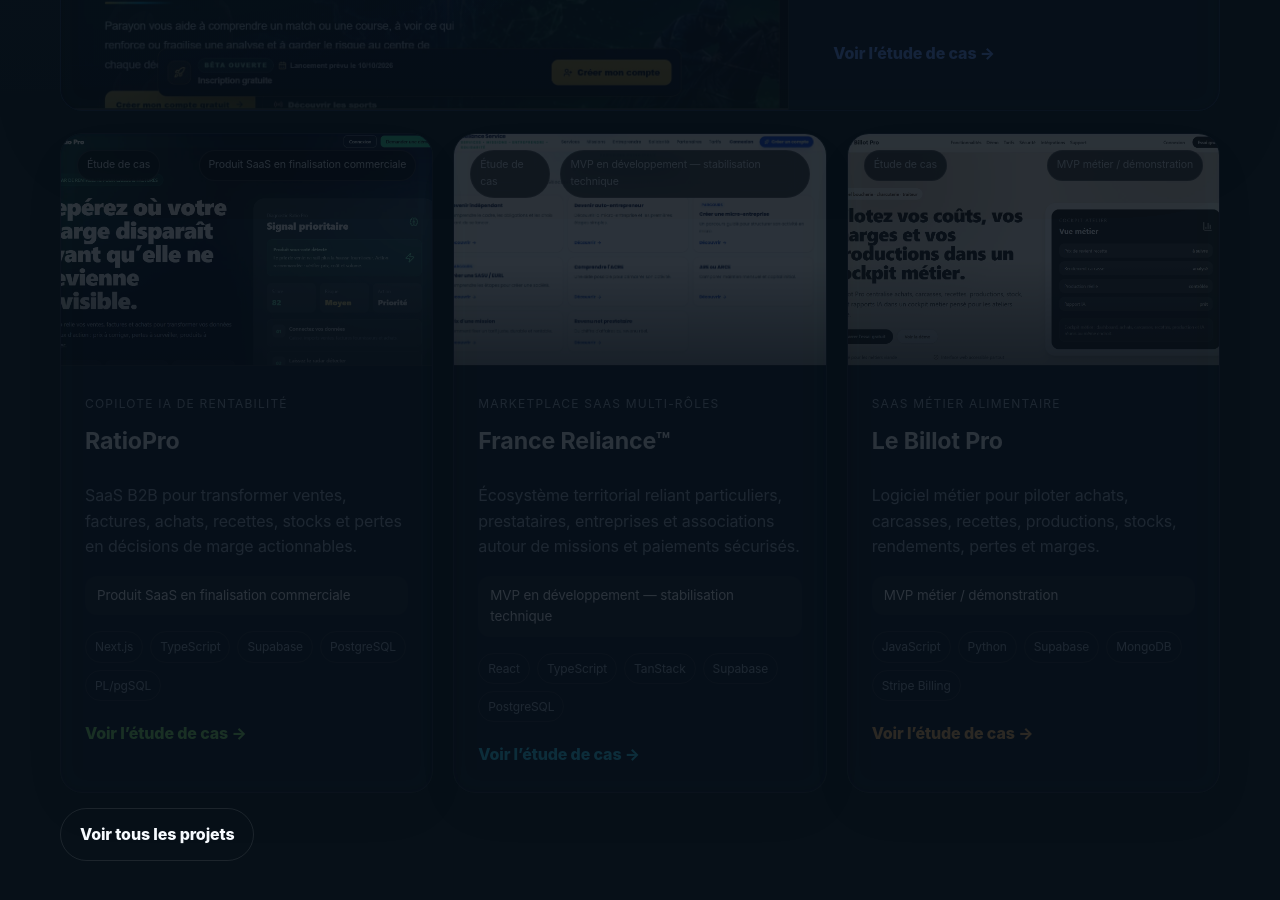
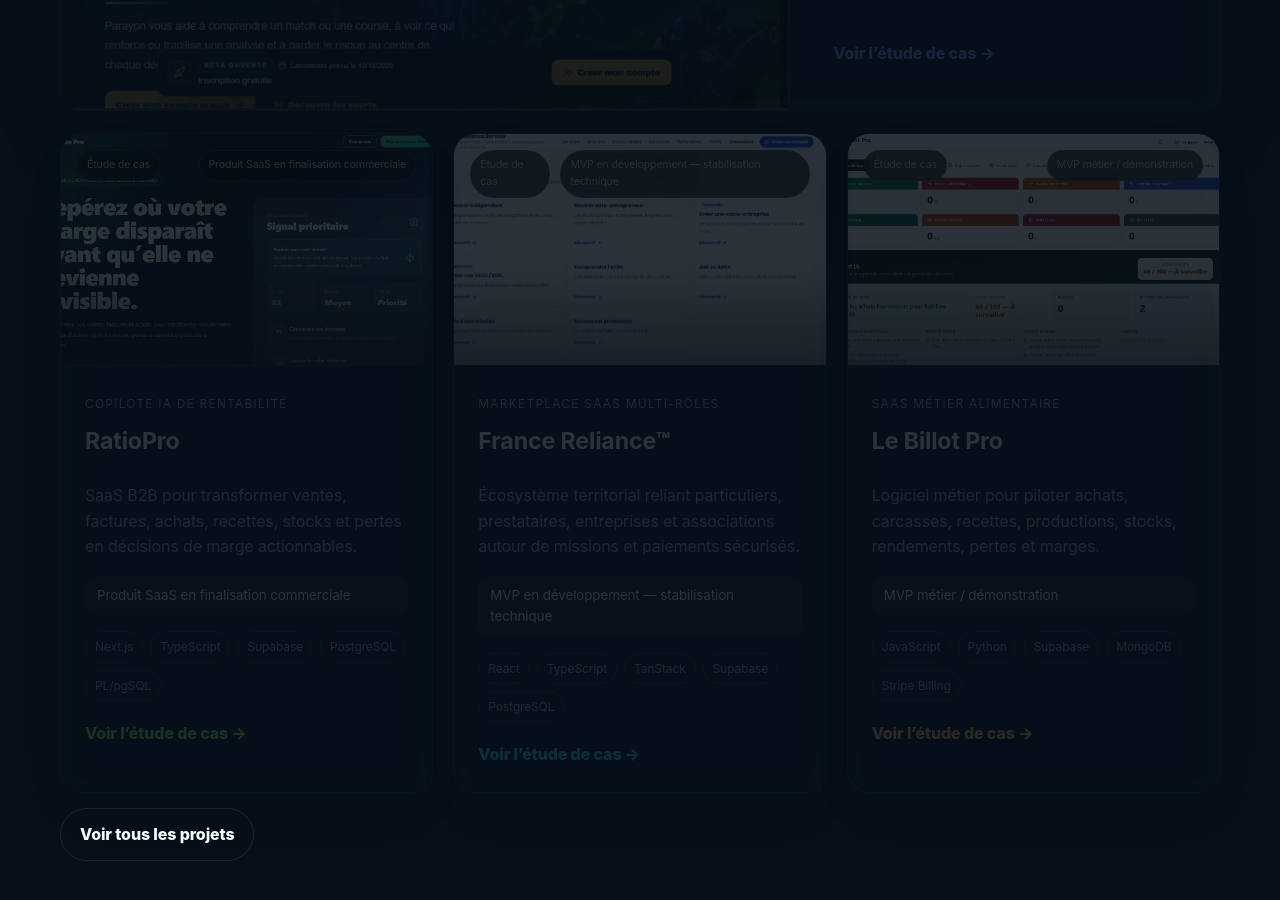
Before and after one commit to eleligny-coder/Portfolio, a Next.js app: page / in a window 1280 px wide. Shown: the part 3498-4398 px from the top of the page. Built offline with nearby package versions, Linux system fonts and the light colour scheme; no server answers.

Commit message:
feat: integrate new portfolio screenshots into case studies

```diff
--- a/src/data/projects.ts
+++ b/src/data/projects.ts
@@ -125,9 +125,10 @@ export const projects: Project[] = [
     stack: ["JavaScript", "Python", "Supabase", "MongoDB", "Stripe Billing", "PWA", "Resend", "Vercel"],
     role: ["Analyse métier", "Architecture produit", "Développement", "Calculs métier", "UX", "Abonnements", "Documentation et roadmap"],
     roadmap: ["Tests terrain", "Exports enrichis", "Améliorations PWA", "Commercialisation pilote"],
-    image: "/projects/le-billot-pro-home.webp",
-    imageAlt: "Interface d’accueil du SaaS métier Le Billot Pro",
+    image: "/projects/le-billot-pro-dashboard-ia.webp",
+    imageAlt: "Cockpit métier de Le Billot Pro avec synthèse et assistance IA",
     gallery: [
+      { src: "/projects/le-billot-pro-dashboard-ia.webp", alt: "Cockpit métier et Billot IA", label: "Cockpit métier & Billot IA" },
       { src: "/projects/le-billot-pro-home.webp", alt: "Accueil Le Billot Pro", label: "Accueil produit" },
     ],
     languages: ["JavaScript 93,4 %", "Python 6,3 %", "Autres 0,3 %"],
@@ -152,6 +153,12 @@ export const projects: Project[] = [
     stack: ["WordPress", "Elementor", "Forminator", "AutomatorWP", "WP User Frontend", "Search & Filter Pro", "Stripe"],
     role: ["Cadrage", "Configuration", "Spécifications", "Coordination développeurs", "Recette", "Suivi des bugs", "Arbitrage de refonte"],
     roadmap: ["Projet clôturé", "Enseignements transférés vers France Reliance"],
+    image: "/projects/livre-d-un-clic-wordpress-map-missions.webp",
+    imageAlt: "Recherche de missions et carte de la marketplace Livré d’un Clic sous WordPress",
+    gallery: [
+      { src: "/projects/livre-d-un-clic-wordpress-map-missions.webp", alt: "Recherche de missions avec carte et filtres", label: "Recherche de missions & carte" },
+      { src: "/projects/livre-d-un-clic-wordpress-about.webp", alt: "Interface publique historique de Livré d’un Clic", label: "Interface historique" },
+    ],
     architecture: [
       { label: "CMS & UX", items: ["WordPress", "Elementor", "Pages publiques", "Dashboards"] },
       { label: "Formulaires", items: ["Forminator", "WP User Frontend", "Profils", "Missions"] },
```
